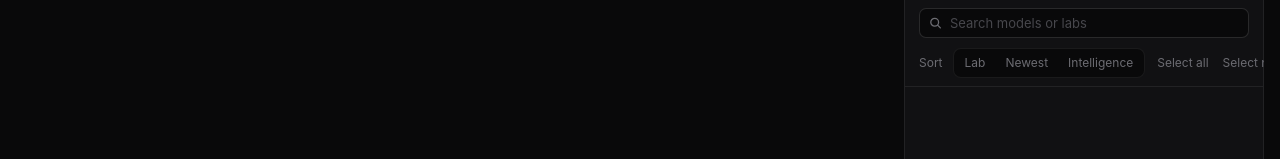
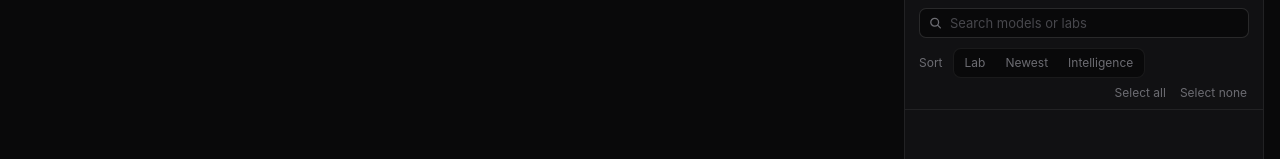
Before and after one commit to jona-nakai/artificial-analysis-graph, a plain HTML site: page explorer_template.html in a window 1280 px wide. Shown: the part 340-499 px from the top of the page. Drawn offline with Linux system fonts and the light colour scheme.

Commit message:
Wrap the sidebar sort bar instead of clipping Select none
With the third sort button the bar no longer fits the sidebar; let Select
all / Select none wrap onto their own line when it's too narrow.

Co-Authored-By: Claude Opus 5.5 <noreply@anthropic.com>

```diff
--- a/explorer_template.html
+++ b/explorer_template.html
@@ -333,9 +333,9 @@ a.btn:hover { color: var(--text); background: var(--hover); }
 .search { position: relative; margin: 12px 14px 0; }
 .search svg { position: absolute; left: 10px; top: 50%; transform: translateY(-50%); width: 13px; height: 13px; color: var(--muted); }
 .search input { width: 100%; padding-left: 30px; }
-.listbar { display: flex; align-items: center; gap: 10px; padding: 10px 14px 8px; }
+.listbar { display: flex; flex-wrap: wrap; align-items: center; gap: 6px 10px; padding: 10px 14px 8px; }
 .listbar .lbl2 { color: var(--muted); font-size: 12px; }
-.listbar .right { margin-left: auto; display: flex; gap: 10px; }
+.listbar .right { margin-left: auto; display: flex; gap: 10px; white-space: nowrap; }
 .models { flex: 1 1 auto; min-height: 0; overflow: auto; padding: 2px 8px 6px; border-top: 1px solid var(--border); }
 /* a model row (its checkbox takes every reasoning level) with its levels listed under it */
 .models .fam-row, .models .lvl-row { display: flex; align-items: center; border-radius: 6px; padding-right: 8px; }
```
Also changed, not shown: index.html (+2 -2 lines).
